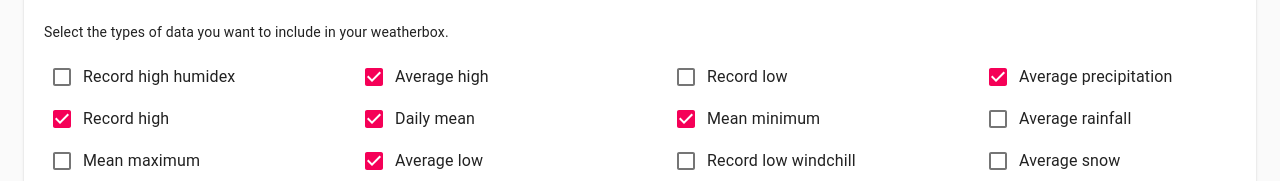
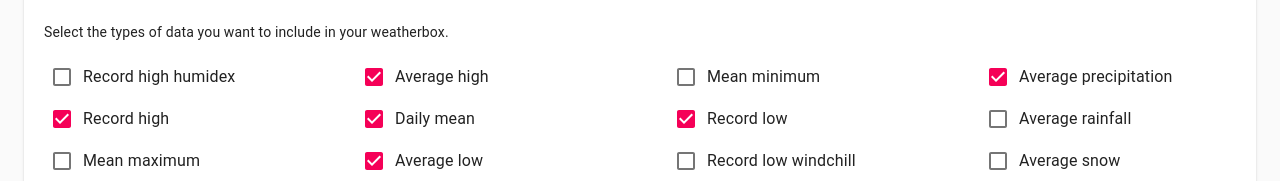
Before and after one commit to adrienvmartin/Weatherbox, a React (Create React App) app: page / in a window 1280 px wide. Shown: the part 718-899 px from the top of the page. Built offline with nearby package versions, Linux system fonts and the light colour scheme.

Commit message:
Switch record low and mean minimum fields

```diff
--- a/src/components/Grid/RowSelector.tsx
+++ b/src/components/Grid/RowSelector.tsx
@@ -102,7 +102,7 @@ const RowSelector: React.FC<IProps> = props => {
                   value={6}
                 />
               }
-              label="Record low"
+              label="Mean minimum"
             />
             <FormControlLabel
               control={
@@ -112,7 +112,7 @@ const RowSelector: React.FC<IProps> = props => {
                   value={7}
                 />
               }
-              label="Mean minimum"
+              label="Record low"
             />
             <FormControlLabel
               control={
```
